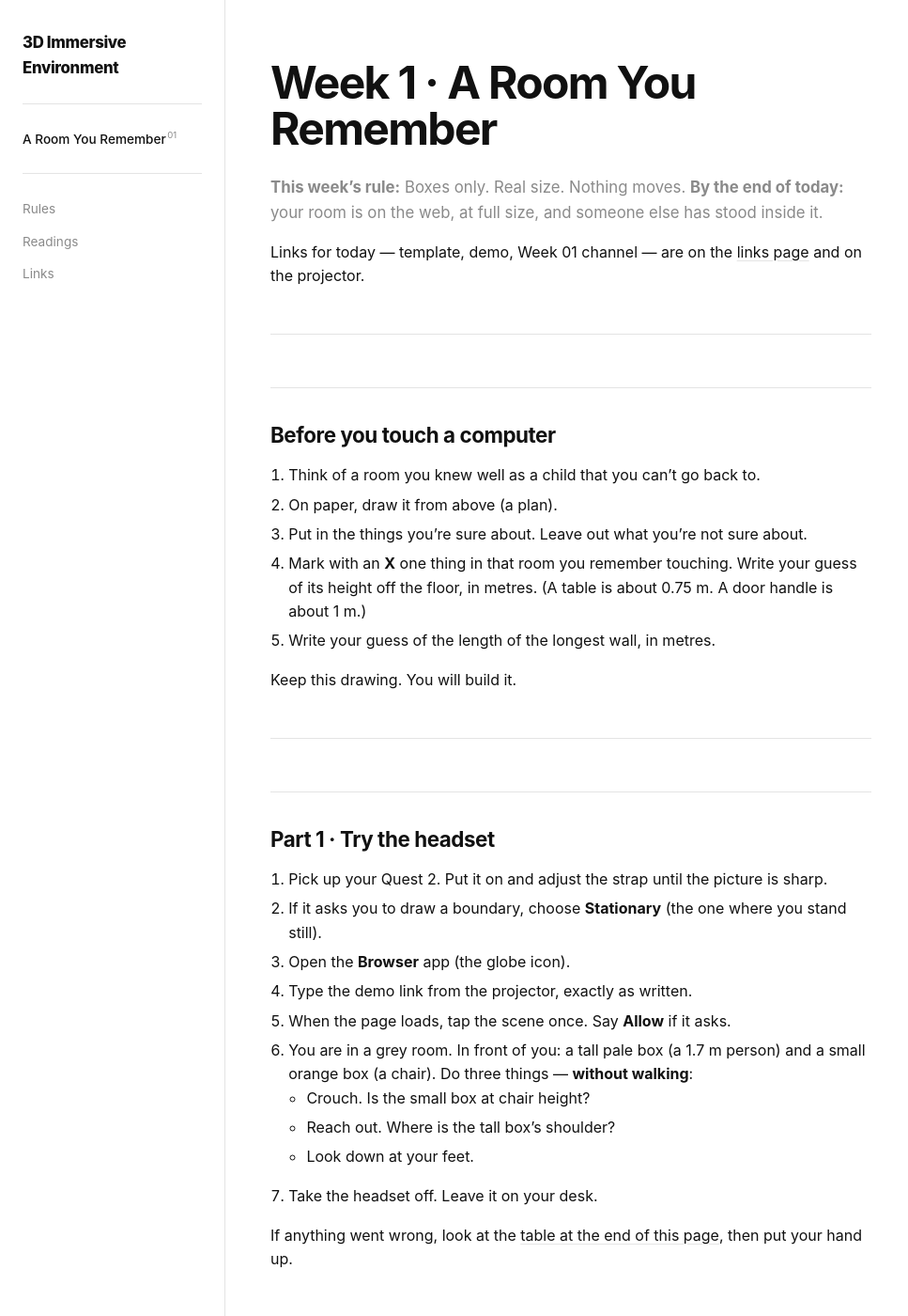
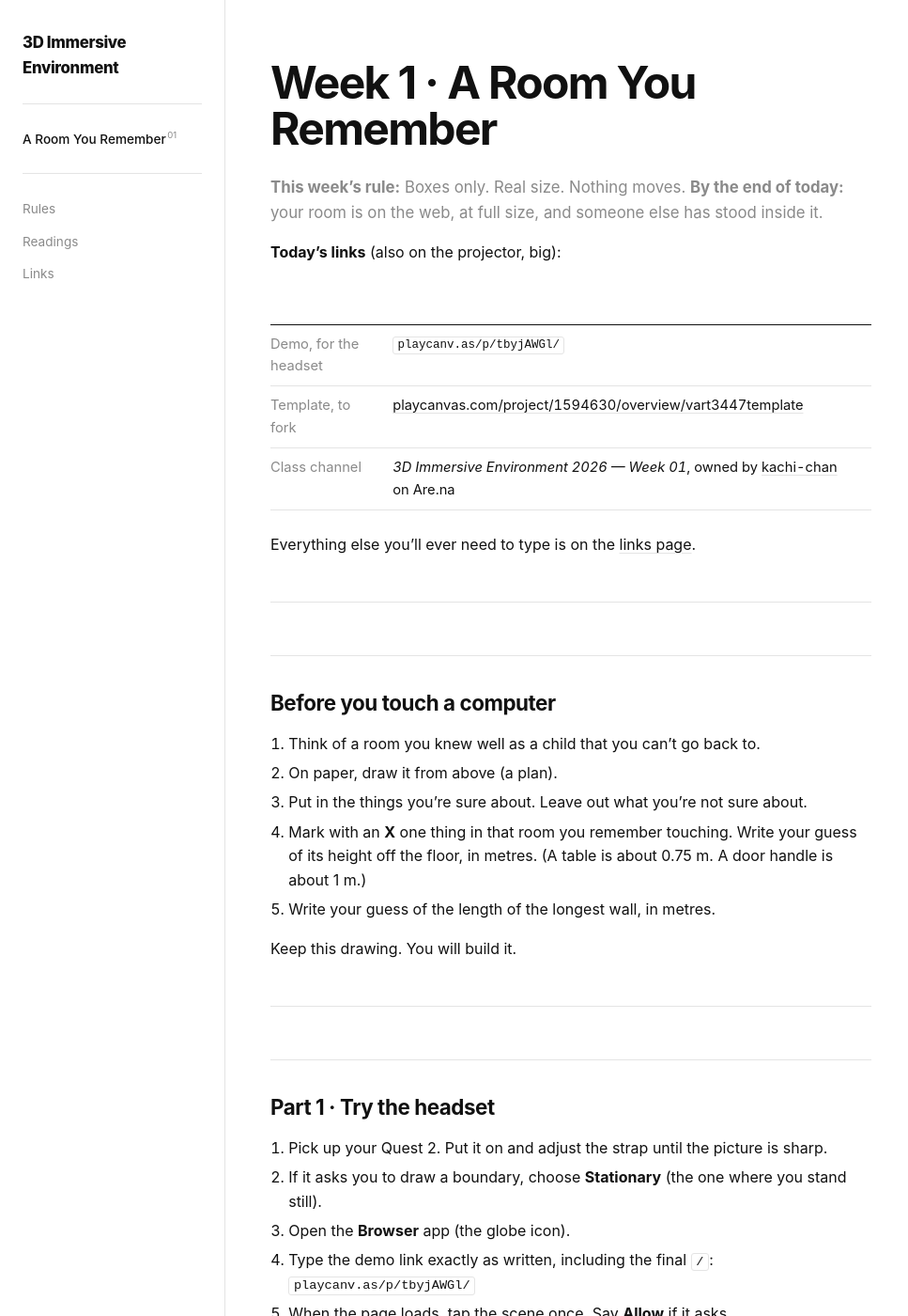
Before and after one commit to kachichan/vart3447-3d-immersive-environment, a Jekyll site: the page built from weeks/week01.md, in a window 1280 px wide and 1400 px high. Shown: the whole window at 94% size, without its empty margins (0-967 px from the left). Built offline with Jekyll 4.4.1, drawn with Linux system fonts in a browser that asks for light colours; some web fonts are replaced; some of the changed text lies outside the part shown.

Commit message:
Update week01.md

```diff
--- a/weeks/week01.md
+++ b/weeks/week01.md
@@ -9,8 +9,15 @@ nav_label: "A Room You Remember"
 **By the end of today:** your room is on the web, at full size, and
 someone else has stood inside it.
 
-Links for today — template, demo, Week 01 channel — are on the
-[links page](../links.md) and on the projector.
+**Today's links** (also on the projector, big):
+
+| | |
+|---|---|
+| Demo, for the headset | `playcanv.as/p/tbyjAWGl/` |
+| Template, to fork | [playcanvas.com/project/1594630/overview/vart3447template](https://playcanvas.com/project/1594630/overview/vart3447template) |
+| Class channel | *3D Immersive Environment 2026 — Week 01*, owned by [kachi-chan](https://www.are.na/kachi-chan/channels) on Are.na |
+
+Everything else you'll ever need to type is on the [links page](../links.md).
 
 ---
 
@@ -35,7 +42,8 @@ Keep this drawing. You will build it.
 7. If it asks you to draw a boundary, choose **Stationary** (the one
    where you stand still).
 8. Open the **Browser** app (the globe icon).
-9. Type the demo link from the projector, exactly as written.
+9. Type the demo link exactly as written, including the final `/`:
+   `playcanv.as/p/tbyjAWGl/`
 10. When the page loads, tap the scene once. Say **Allow** if it asks.
 11. You are in a grey room. In front of you: a tall pale box (a 1.7 m
     person) and a small orange box (a chair). Do three things —
@@ -53,8 +61,10 @@ page](#troubleshooting), then put your hand up.
 ## Part 2 · Make one wall and publish it
 
 13. On your computer, go to **playcanvas.com** and sign in.
-14. Open the template link from the projector. Click **Fork** (this makes
-    your own copy — nothing you do can affect the original).
+14. Open the template:
+    [playcanvas.com/project/1594630/overview/vart3447template](https://playcanvas.com/project/1594630/overview/vart3447template).
+    Click **Fork** (this makes your own copy — nothing you do can affect
+    the original).
 15. Name your copy `vart3447-w01-yourname`. When it's done, click
     **Editor**.
 16. You'll see four areas. You only need these today:
```
